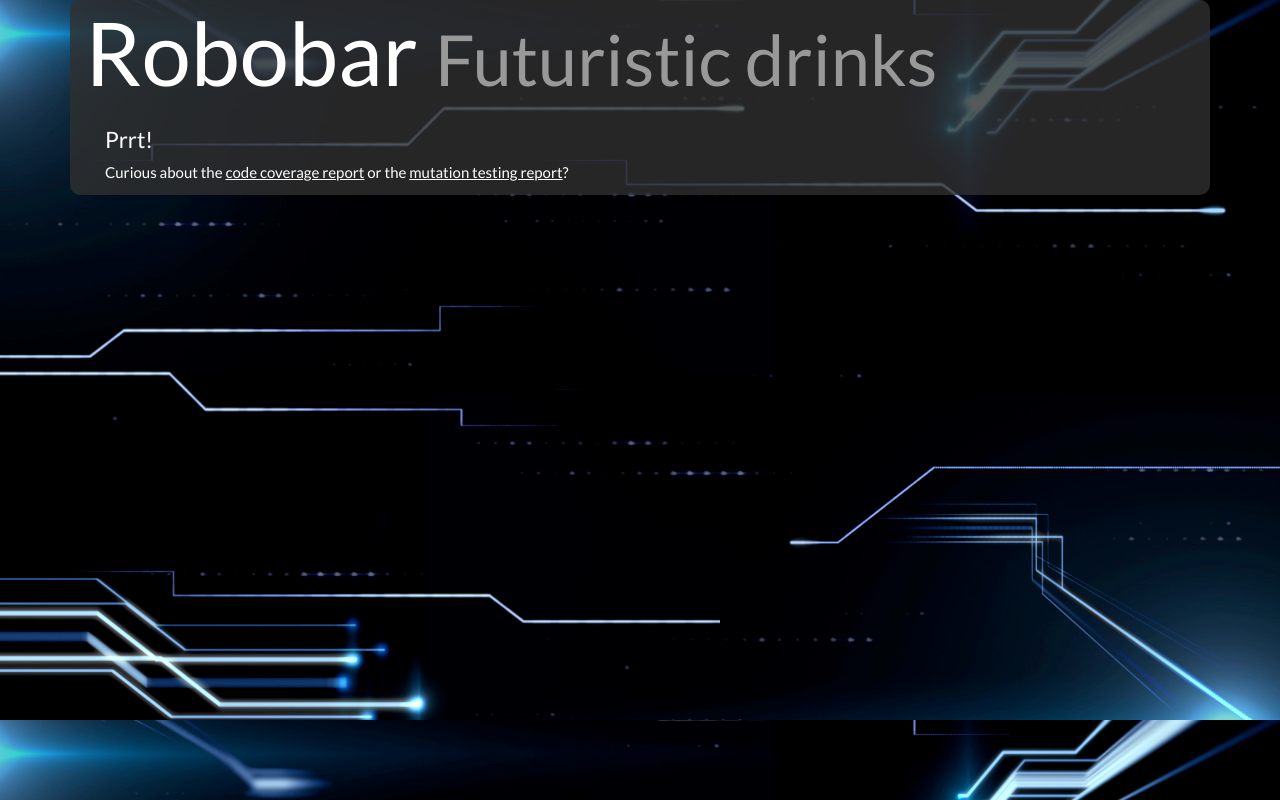
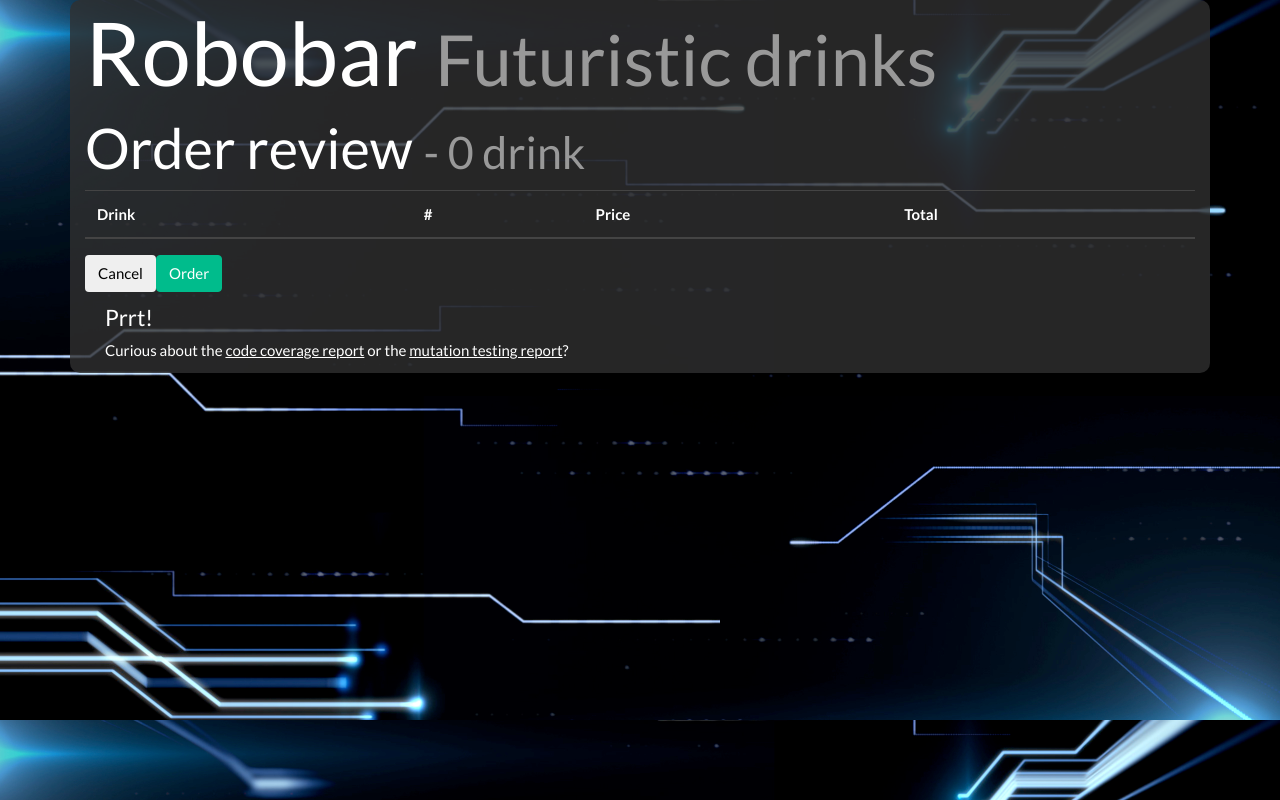
Before and after one commit to LayZeeDK/ngx-stryker-robobar, an Angular app: page /review in a window 1280 px wide. Before the commit this address led to /. Built offline with nearby package versions, Linux system fonts and the light colour scheme.

Commit message:
feat: add review order feature

```diff
--- a/src/app/app-routing.module.ts
+++ b/src/app/app-routing.module.ts
@@ -10,6 +10,17 @@ const routes: Routes = [
         esModule => esModule.PlaceOrderModule,
       ),
   },
+  {
+    path: 'review',
+    loadChildren: () =>
+      import('./review-order/review-order.module').then(
+        esModule => esModule.ReviewOrderModule,
+      ),
+  },
+  {
+    path: '**',
+    redirectTo: '/',
+  },
 ];
 
 @NgModule({
--- /dev/null
+++ b/src/app/domain/customer.ts
@@ -0,0 +1,3 @@
+export interface Customer {
+  readonly age: number;
+}
--- /dev/null
+++ b/src/app/review-order/review-order.component.css
@@ -0,0 +1,3 @@
+:host {
+  display: block;
+}
--- /dev/null
+++ b/src/app/review-order/review-order.component.html
@@ -0,0 +1,62 @@
+<div class="row">
+  <h2 class="col-12 display-4">
+    Order review
+    <small class="text-muted"
+      >- {{ numberOfDrinks }} drink{{ numberOfDrinks > 1 ? 's' : '' }}</small
+    >
+  </h2>
+</div>
+<div class="row">
+  <div class="col-12">
+    <div class="alert alert-danger" *ngIf="error" role="alert">
+      <h4 class="alert-heading">Prrt!</h4>
+      <p>{{ error }}</p>
+    </div>
+  </div>
+  <div class="col-12">
+    <table class="table table-striped">
+      <thead>
+        <tr>
+          <th>Drink</th>
+          <th>#</th>
+          <th>Price</th>
+          <th>Total</th>
+        </tr>
+      </thead>
+      <tbody>
+        <tr *ngFor="let drink of order">
+          <td>
+            <em>{{ drink.name }}</em>
+          </td>
+          <td>{{ drink.amount }}</td>
+          <td>{{ drink.price | currency: 'EUR' }}</td>
+          <td>{{ drink.amount * drink.price | currency: 'EUR' }}</td>
+        </tr>
+      </tbody>
+    </table>
+    <form (ngSubmit)="onSubmit()">
+      <div class="form-group row" *ngIf="shouldCheckAge">
+        <label for="ageInput" class="col-2 col-form-label">Age</label>
+        <div class="col-10">
+          <input
+            type="number"
+            [(ngModel)]="age"
+            name="age"
+            class="form-control form-control-lg"
+            id="ageInput"
+          />
+        </div>
+      </div>
+      <button class="btn btn-default" (click)="onCancel()" type="button">
+        Cancel
+      </button>
+      <button
+        class="btn btn-success"
+        [disabled]="!age && shouldCheckAge"
+        type="submit"
+      >
+        Order
+      </button>
+    </form>
+  </div>
+</div>
--- /dev/null
+++ b/src/app/review-order/review-order.component.ts
@@ -0,0 +1,55 @@
+import { Component, OnInit } from '@angular/core';
+import { Router } from '@angular/router';
+
+import { OrderService } from '../data-access/order.service';
+import { Customer } from '../domain/customer';
+import { Drink } from '../domain/drink';
+
+@Component({
+  selector: 'robo-review-order',
+  styleUrls: ['./review-order.component.css'],
+  templateUrl: './review-order.component.html',
+})
+export class ReviewOrderComponent implements OnInit {
+  age?: number;
+  error: string | null = null;
+  shouldCheckAge = false;
+  numberOfDrinks = 0;
+  order: readonly Drink[] = [];
+
+  constructor(private orderService: OrderService, private router: Router) {}
+
+  async ngOnInit(): Promise<void> {
+    if (!this.orderService.currentOrder) {
+      await this.router.navigateByUrl('/');
+    }
+
+    this.order = this.orderService.currentOrder ?? [];
+    this.numberOfDrinks = this.order.reduce(
+      (numberOfDrinks, drink) => numberOfDrinks + drink.amount,
+      0,
+    );
+    this.shouldCheckAge = this.order.some(drink => drink.isAlcoholic);
+  }
+
+  async onSubmit(): Promise<void> {
+    if (
+      !this.shouldCheckAge ||
+      this.isAllowedToBuyAlcohol({ age: this.age ?? 0 })
+    ) {
+      this.error = null;
+      await this.router.navigateByUrl('/success');
+    } else {
+      this.error = 'Only adults can buy alcohol!';
+    }
+  }
+
+  async onCancel(): Promise<void> {
+    this.orderService.clear();
+    await this.router.navigateByUrl('/');
+  }
+
+  private isAllowedToBuyAlcohol(customer: Customer): boolean {
+    return customer.age > 18;
+  }
+}
--- /dev/null
+++ b/src/app/review-order/review-order.module.ts
@@ -0,0 +1,14 @@
+import { CommonModule } from '@angular/common';
+import { NgModule } from '@angular/core';
+import { FormsModule } from '@angular/forms';
+import { RouterModule, Routes } from '@angular/router';
+
+import { ReviewOrderComponent } from './review-order.component';
+
+const routes: Routes = [{ path: '', component: ReviewOrderComponent }];
+
+@NgModule({
+  declarations: [ReviewOrderComponent],
+  imports: [RouterModule.forChild(routes), CommonModule, FormsModule],
+})
+export class ReviewOrderModule {}
```
Also changed, not shown: 1 other file (tests, documents, lock files or other folders).
